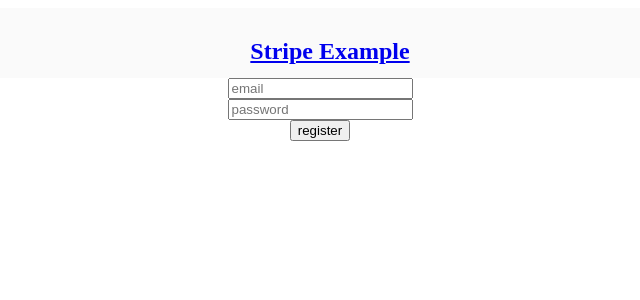
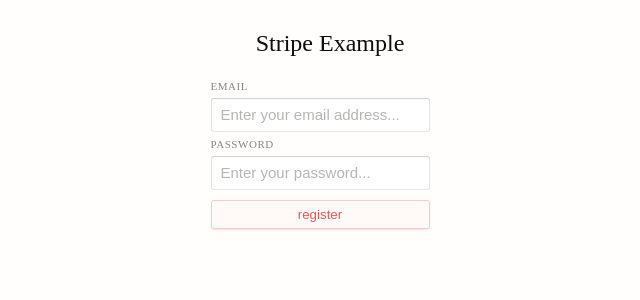
Before and after one commit to peeweetje/Typescript-GraphQL-server-with-authentication, a React (Create React App) app in the folder web/: page /register in a window 1280 px wide. Shown: the top 300 px of the page, without its empty margins (320-960 px from the left). Built offline with nearby package versions, Linux system fonts and the light colour scheme; no server answers.

Commit message:
Add styling to files

```diff
--- a/web/package.json
+++ b/web/package.json
@@ -14,7 +14,8 @@
     "react-dom": "^16.5.2",
     "react-router-dom": "^4.3.1",
     "react-scripts-ts": "3.1.0",
-    "react-stripe-checkout": "^2.6.3"
+    "react-stripe-checkout": "^2.6.3",
+    "styled-components": "^4.0.0-beta.11"
   },
   "scripts": {
     "start": "react-scripts-ts start",
@@ -30,6 +31,7 @@
     "@types/node": "^10.11.4",
     "@types/react": "^16.4.15",
     "@types/react-dom": "^16.0.8",
+    "@types/styled-components": "^4.0.2",
     "typescript": "^3.1.1"
   },
   "resolutions": {
--- a/web/src/index.tsx
+++ b/web/src/index.tsx
@@ -4,6 +4,7 @@
 import { ApolloProvider } from "react-apollo";
 import { Routes } from "./Routes";
 import registerServiceWorker from "./registerServiceWorker";
+import { createGlobalStyle } from "styled-components";
 
 // Pass your GraphQL endpoint to uri
 const client = new ApolloClient({
@@ -11,8 +12,22 @@
   credentials: "include"
 });
 
+const GlobalStyle = createGlobalStyle`
+  body {
+    background-color: rgb(255, 254, 252);
+  }
+  *:focus {
+    outline: 0;
+  }
+  a {
+    color: #0d0d0d;
+    text-decoration: none;
+  }
+`;
+
 ReactDOM.render(
   <ApolloProvider client={client}>
+    <GlobalStyle />
     <Routes />
   </ApolloProvider>,
   document.getElementById("root") as HTMLElement
--- a/web/src/modules/account/Account.tsx
+++ b/web/src/modules/account/Account.tsx
@@ -5,7 +5,7 @@
 import SubscribeUser from "./SubscribeUser";
 import { testQuery } from "src/graphql/queries/me";
 import { ChangeCreditCard } from "./ChangeCreditCard";
-import CancelSubscription from "./CancelSubscription";
+import { CancelSubscription } from "./CancelSubscription";
 
 export default class Account extends React.PureComponent {
   render() {
--- /dev/null
+++ b/web/src/modules/user/Form.tsx
@@ -0,0 +1,64 @@
+import * as React from "react";
+import { Input } from "src/styling/Input";
+import { RedButton } from "src/styling/RedButton";
+
+interface State {
+  email: string;
+  password: string;
+}
+
+interface Props {
+  onSubmit: (data: State) => void;
+  buttonText: string;
+}
+
+export class Form extends React.PureComponent<Props, State> {
+  state = {
+    email: "",
+    password: ""
+  };
+
+  handleChange = (e: any) => {
+    const { name, value } = e.target;
+    this.setState({
+      [name]: value
+    } as any);
+  };
+
+  render() {
+    const { password, email } = this.state;
+
+    return (
+      <div
+        style={{
+          display: "flex",
+          flexDirection: "column",
+          alignItems: "center",
+          justifyContent: "center"
+        }}
+      >
+        <div>
+          <Input
+            label="EMAIL"
+            type="text"
+            name="email"
+            placeholder="Enter your email address..."
+            value={email}
+            onChange={this.handleChange}
+          />
+          <Input
+            label="PASSWORD"
+            type="password"
+            name="password"
+            placeholder="Enter your password..."
+            value={password}
+            onChange={this.handleChange}
+          />
+          <RedButton onClick={() => this.props.onSubmit(this.state)}>
+            {this.props.buttonText}
+          </RedButton>
+        </div>
+      </div>
+    );
+  }
+}
--- a/web/src/modules/user/Login.tsx
+++ b/web/src/modules/user/Login.tsx
@@ -5,6 +5,7 @@
 import { LoginMutationVariables, LoginMutation } from "../../schemaTypes";
 import { testQuery } from "../../graphql/queries/me";
 import { userFragment } from "src/graphql/fragments/UserFragment";
+import { Form } from "./Form";
 
 const loginMutation = gql`
   mutation LoginMutation($email: String!, $password: String!) {
@@ -16,25 +17,14 @@
 `;
 
 export class Login extends React.PureComponent<RouteComponentProps<{}>> {
-  state = {
-    email: "",
-    password: ""
-  };
-
-  handleChange = (e: any) => {
-    const { name, value } = e.target;
-    this.setState({
-      [name]: value
-    });
-  };
   render() {
-    const { password, email } = this.state;
     return (
       <Mutation<LoginMutation, LoginMutationVariables>
         update={(cache, { data }) => {
           if (!data || !data.login) {
             return;
           }
+
           cache.writeQuery({
             query: testQuery,
             data: { me: data.login }
@@ -43,46 +33,18 @@
         mutation={loginMutation}
       >
         {(mutate, { client }) => (
-          <div
-            style={{
-              display: "flex",
-              flexDirection: "column",
-              alignItems: "center",
-              justifyContent: "center"
-            }}
-          >
-            <div>
-              <input
-                type="text"
-                placeholder="email"
-                name="email"
-                value={email}
-                onChange={this.handleChange}
-              />
-            </div>
-            <div>
-              <input
-                type="password"
-                placeholder="password"
-                name="password"
-                value={password}
-                onChange={this.handleChange}
-              />
-            </div>
-            <button
-              onClick={async () => {
+          <Form
+            buttonText="login"
+            onSubmit={async data => {
               // optional reset cache
               await client.resetStore();
               const response = await mutate({
-                  variables: this.state
+                variables: data
               });
               console.log(response);
               this.props.history.push("/account");
             }}
-            >
-              login
-            </button>
-          </div>
+          />
         )}
       </Mutation>
     );
--- a/web/src/modules/user/Register.tsx
+++ b/web/src/modules/user/Register.tsx
@@ -3,6 +3,7 @@
 import { gql } from "apollo-boost";
 import { RouteComponentProps } from "react-router-dom";
 import { RegisterMutationVariables, RegisterMutation } from "../../schemaTypes";
+import { Form } from "./Form";
 
 const registerMutation = gql`
   mutation RegisterMutation($email: String!, $password: String!) {
@@ -11,62 +12,20 @@
 `;
 
 export class Register extends React.PureComponent<RouteComponentProps<{}>> {
-  state = {
-    email: "",
-    password: ""
-  };
-
-  handleChange = (e: any) => {
-    const { name, value } = e.target;
-    this.setState({
-      [name]: value
-    });
-  };
   render() {
-    const { password, email } = this.state;
     return (
       <Mutation<RegisterMutation, RegisterMutationVariables>
         mutation={registerMutation}
       >
         {mutate => (
-          <div
-            style={{
-              display: "flex",
-              flexDirection: "column",
-              alignItems: "center",
-              justifyContent: "center"
+          <Form
+            buttonText="register"
+            onSubmit={async data => {
+              const response = await mutate({ variables: data });
+              console.log(response);
+              this.props.history.push("/login");
             }}
-          >
-            <div>
-              <input
-                type="text"
-                placeholder="email"
-                name="email"
-                value={email}
-                onChange={this.handleChange}
-              />
-            </div>
-            <div>
-              <input
-                type="password"
-                placeholder="password"
-                name="password"
-                value={password}
-                onChange={this.handleChange}
-              />
-            </div>
-            <button
-              onClick={async () => {
-                const response = await mutate({
-                  variables: this.state
-                });
-                console.log(response);
-                this.props.history.push("/login");
-              }}
-            >
-              register
-            </button>
-          </div>
+          />
         )}
       </Mutation>
     );
--- a/web/src/shared/Header.tsx
+++ b/web/src/shared/Header.tsx
@@ -3,6 +3,7 @@
 import { Query } from "react-apollo";
 import { TestQuery } from "src/schemaTypes";
 import { testQuery } from "src/graphql/queries/me";
+import { HeaderButton } from "src/styling/HeaderButton";
 
 export default class Header extends React.PureComponent {
   render() {
@@ -11,14 +12,15 @@
         style={{
           height: 50,
           width: "100%",
-          backgroundColor: "#fafafa",
+          backgroundColor: "rgb(255, 254, 252)",
           display: "flex",
           justifyContent: "space-around",
-          padding: 10
+          padding: 10,
+          alignItems: "center"
         }}
       >
         <Link to="/">
-          <h2>Stripe Example</h2>
+          <HeaderButton style={{ fontSize: 24 }}>Stripe Example</HeaderButton>
         </Link>
         <Query<TestQuery> query={testQuery}>
           {({ data, loading }) => {
@@ -29,12 +31,15 @@
             if (!data.me) {
               return (
                 <div>
-                  <div>
-                    <Link to="/login">login</Link>
-                  </div>
-                  <div>
-                    <Link to="/register">register</Link>
-                  </div>
+                  <Link to="/login">
+                    {" "}
+                    <HeaderButton>login</HeaderButton>
+                  </Link>
+
+                  <Link to="/register">
+                    {" "}
+                    <HeaderButton>register</HeaderButton>
+                  </Link>
                 </div>
               );
             }
--- /dev/null
+++ b/web/src/styling/HeaderButton.tsx
@@ -0,0 +1,19 @@
+import styled from "styled-components";
+
+export const HeaderButton = styled("div")`
+  align-items: center;
+  user-select: none;
+  width: auto;
+  display: inherit;
+  padding: 4px 10px;
+  border-radius: 3px;
+  flex-shrink: 0;
+  margin-left: 4px;
+  margin-right: 4px;
+  font-size: 15px;
+  font-weight: 500;
+  cursor: pointer;
+  &:hover {
+    background-color: rgba(50, 50, 50, 0.08);
+  }
+`;
--- /dev/null
+++ b/web/src/styling/Input.tsx
@@ -0,0 +1,62 @@
+import * as React from "react";
+import styled from "styled-components";
+
+interface Props
+  extends React.DetailedHTMLProps<
+      React.InputHTMLAttributes<HTMLInputElement>,
+      HTMLInputElement
+    > {
+  label: string;
+}
+
+const Label = styled("div")`
+  font-size: 11px;
+  line-height: 16px;
+  text-transform: uppercase;
+  letter-spacing: 0.05em;
+  color: rgba(55, 53, 47, 0.6);
+  font-weight: 500;
+`;
+
+const InputContainer = styled("div")`
+  display: flex;
+  align-items: center;
+  font-size: 15px;
+  line-height: 26px;
+  padding: 4px 10px;
+  border-radius: 3px;
+  box-shadow: rgba(15, 15, 15, 0.1) 0px 0px 0px 1px inset,
+    rgba(15, 15, 15, 0.1) 0px 1px 1px inset;
+  background: rgb(255, 255, 255);
+  cursor: text;
+  margin-top: 4px;
+  margin-bottom: 4px;
+`;
+
+const InputWithoutBorder = styled("input")`
+  font-size: inherit;
+  line-height: inherit;
+  border: none;
+  background: none;
+  display: block;
+  resize: none;
+  padding: 0px;
+  &::placeholder {
+    color: #b6b6b5;
+    font-weight: 200;
+  }
+`;
+
+export class Input extends React.PureComponent<Props> {
+  render() {
+    const { label, ...inputProps } = this.props;
+    return (
+      <div>
+        <Label>{label}</Label>
+        <InputContainer>
+          <InputWithoutBorder {...inputProps as any} />
+        </InputContainer>
+      </div>
+    );
+  }
+}
--- /dev/null
+++ b/web/src/styling/RedButton.tsx
@@ -0,0 +1,23 @@
+import styled from "styled-components";
+
+export const RedButton = styled("button")`
+  align-items: center;
+  user-select: none;
+  display: inline-flex;
+  justify-content: center;
+  padding: 6px 16px;
+  flex-shrink: 0;
+  border-radius: 3px;
+  font-weight: 500;
+  width: 100%;
+  background: rgba(235, 87, 87, 0.03);
+  color: rgb(235, 87, 87);
+  border: 1px solid rgb(249, 200, 200);
+  box-shadow: rgba(0, 0, 0, 0.1) 0px 1px 2px;
+  margin-top: 6px;
+  margin-bottom: 12px;
+  cursor: pointer;
+  &:hover {
+    background-color: #f3edeb;
+  }
+`;
```
Also changed, not shown: web/src/modules/account/CancelSubscription.tsx (+5 -3 lines), 2 other files (tests, documents, lock files or other folders). Lines whose indentation alone changed are shown as unchanged.
